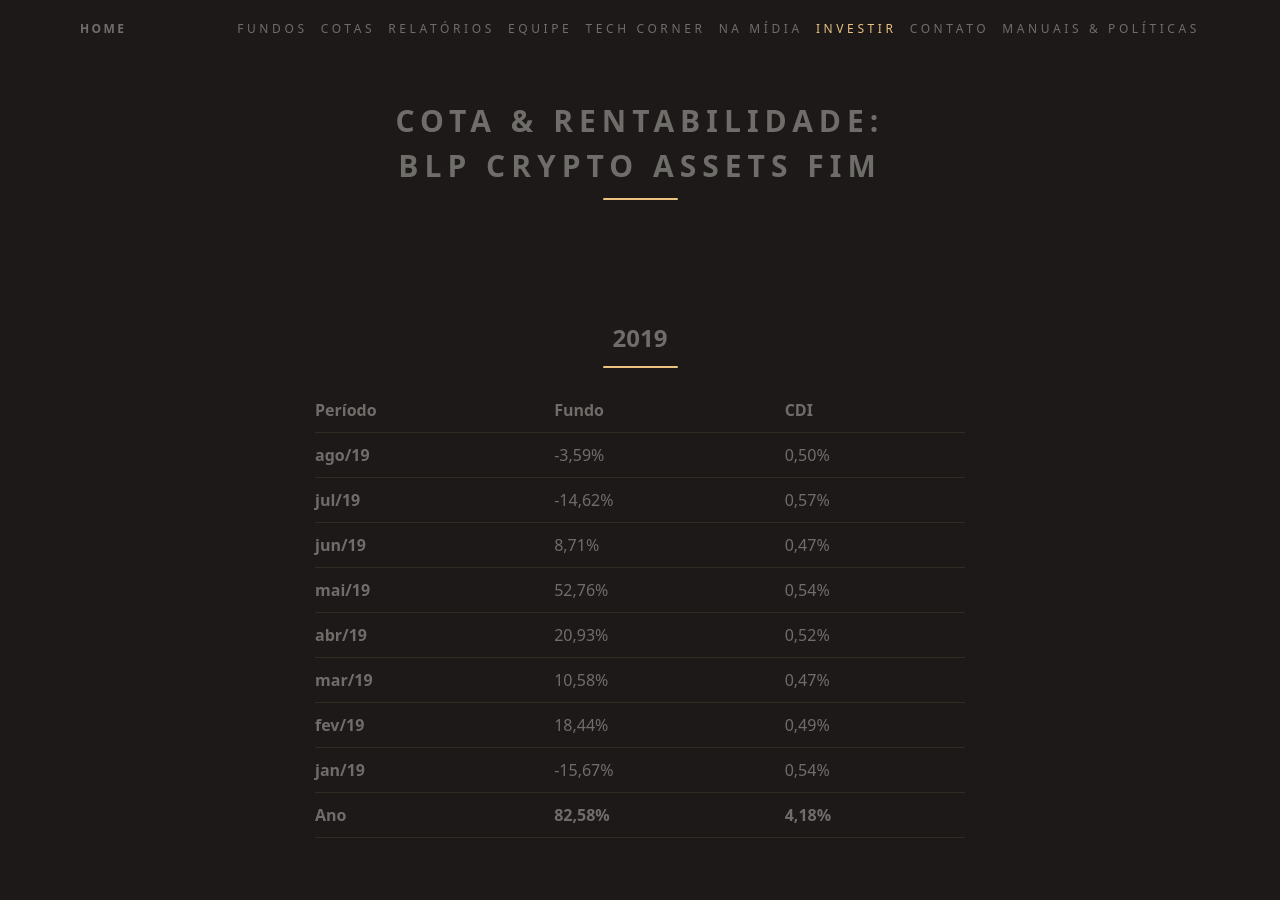
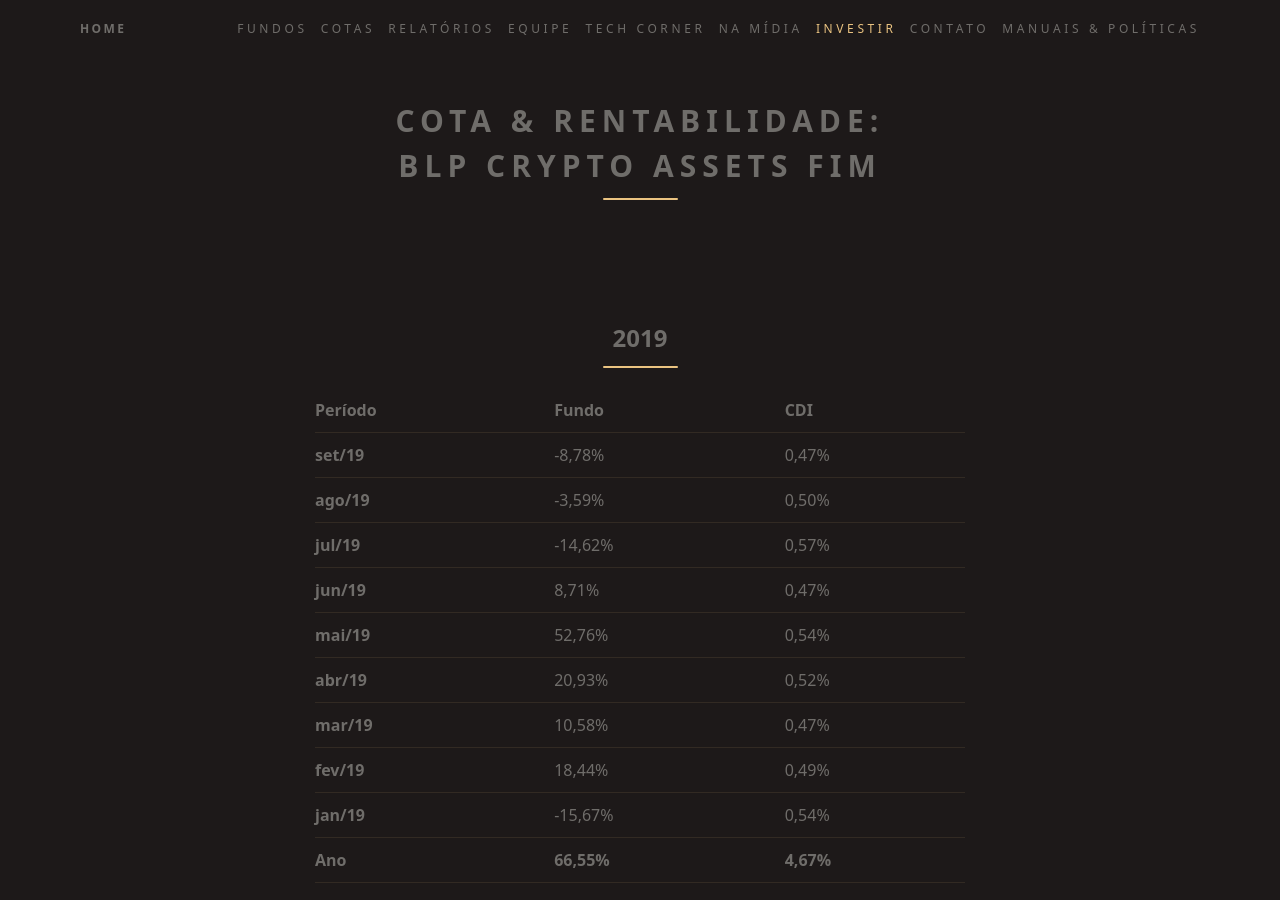
Before and after one commit to ateliedetemas/blpcrypto, a Jekyll site: the page built from _pages/rentabilidade/assets-fim.md, in a window 1280 px wide and 900 px high. Built offline with Jekyll 4.4.1, drawn with Linux system fonts in a browser that asks for light colours.

Commit message:
Update assets-fim.md

```diff
--- a/_pages/rentabilidade/assets-fim.md
+++ b/_pages/rentabilidade/assets-fim.md
@@ -9,6 +9,7 @@ permalink: "/rentabilidade/assets-fim/"
 
 Período | Fundo | CDI
 ---|---|---
+**set/19** | -8,78% | 0,47%
 **ago/19** | -3,59% | 0,50%
 **jul/19** | -14,62% | 0,57%
 **jun/19** | 8,71% | 0,47%
@@ -17,7 +18,7 @@ Período | Fundo | CDI
 **mar/19** | 10,58% | 0,47%
 **fev/19** | 18,44% | 0,49%
 **jan/19** | -15,67% | 0,54%
-**Ano**  | **82,58%** | **4,18%**
+**Ano**  | **66,55%** | **4,67%**
 
 ## 2018
 
```
